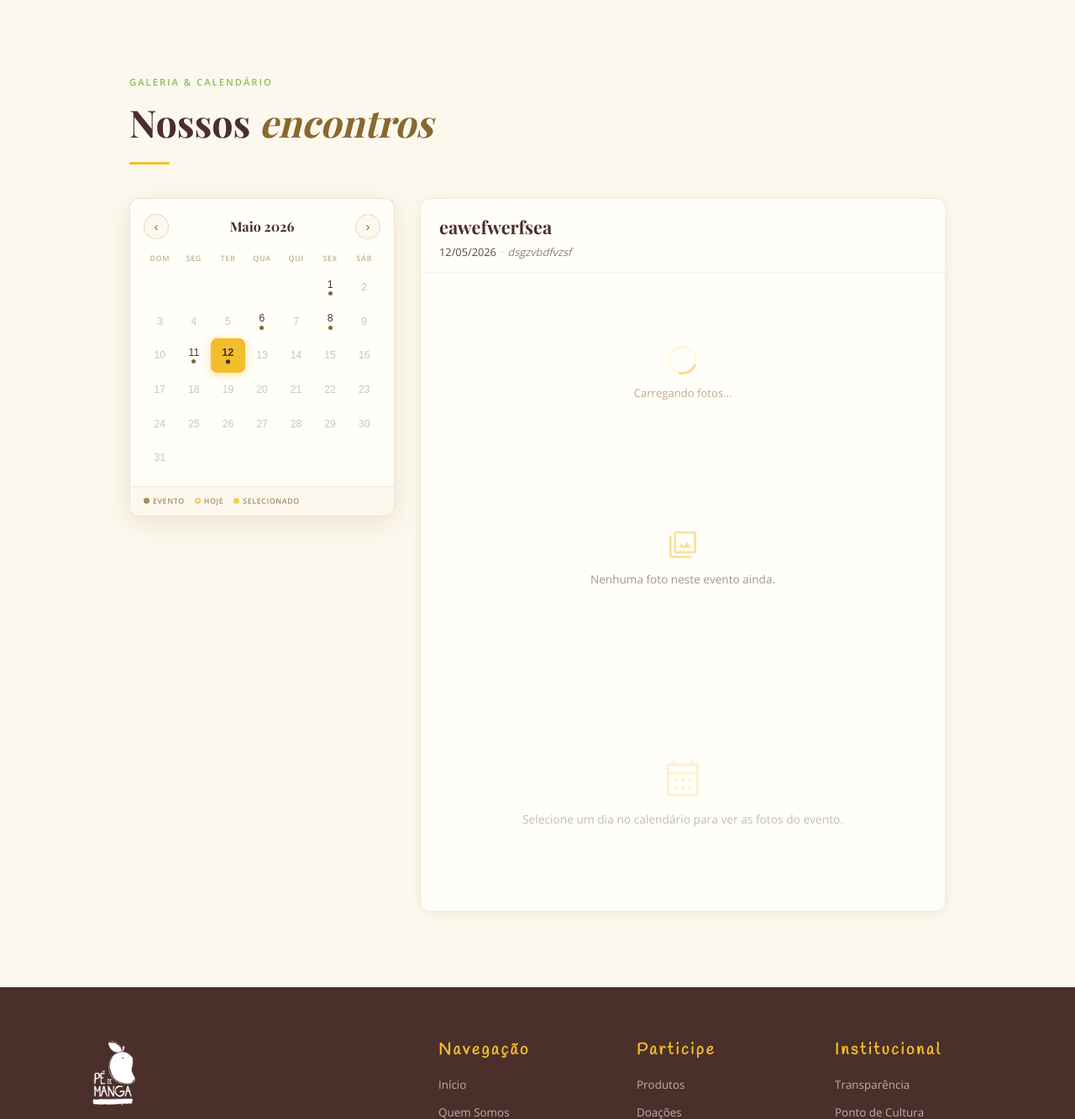
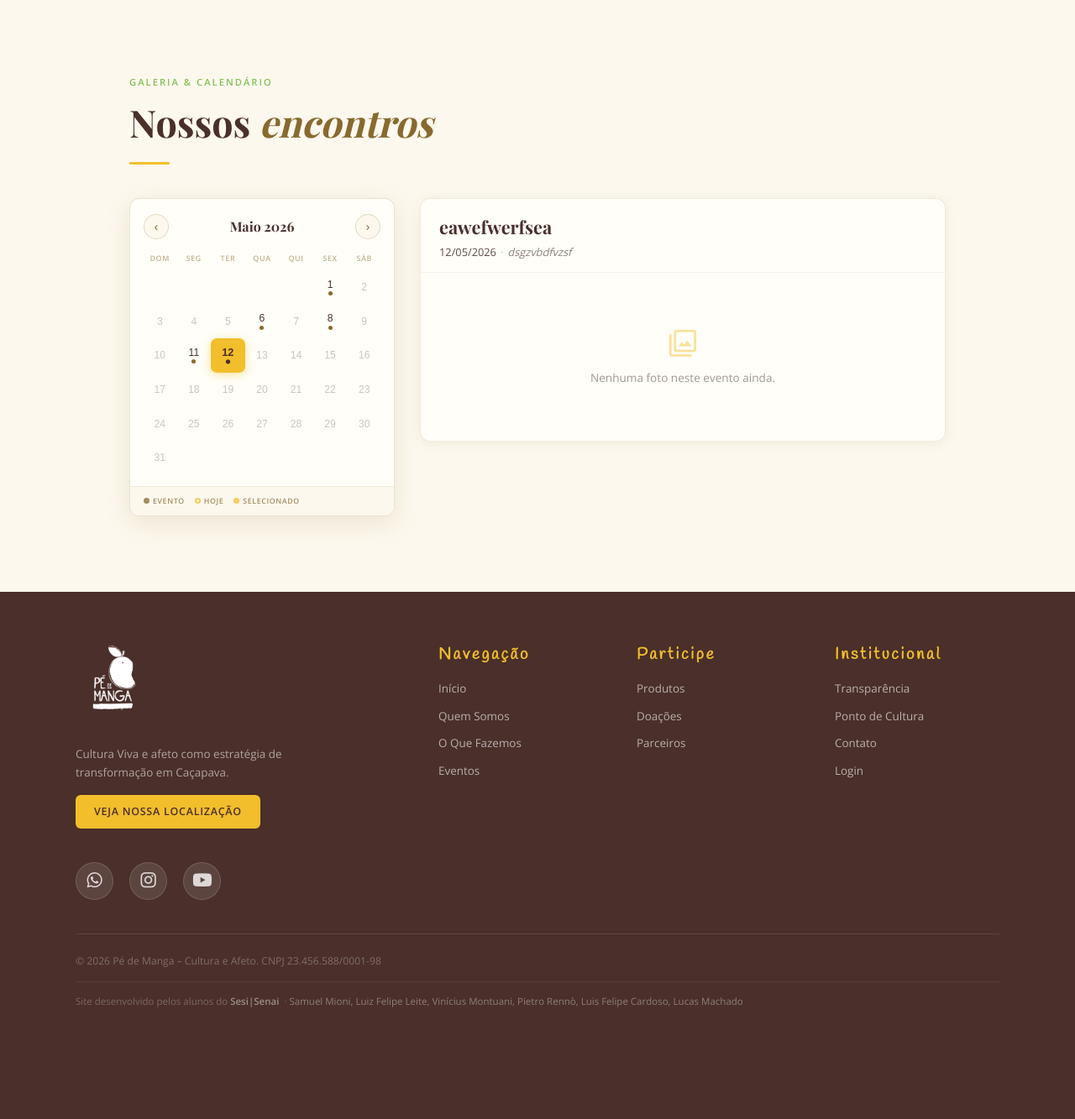
Before and after one commit to pietro-renno/pe-de-manga, a PHP site: page /eventos.php in a window 1280 px wide. Shown: the part 364-1697 px from the top of the page at 84% size. After the commit the page ends 1564 px from the top, so only its background shows below. Run offline with PHP 8.4, Linux system fonts and the light colour scheme; data comes from the database, SQL or seed files in the repository; data that the repository does not hold is empty; some web fonts are replaced.

Commit message:
bug fix: varias seções de tratamento de casos aparecendo na pagina de evento - agora somente uma seção diferente aparece por vez

```diff
--- a/assets/css/calendario.css
+++ b/assets/css/calendario.css
@@ -1,4 +1,9 @@
+[hidden] {
+  display: none !important;
+}
+
 /* ── Shell principal: calendário esquerda + painel direita ── */
+
 .cal-shell {
   display: grid;
   grid-template-columns: 316px 1fr;
@@ -7,9 +12,6 @@
   margin-top: 40px;
 }
 
-/* ─────────────────────────────────────────────────────────
-   WIDGET DO CALENDÁRIO (coluna esquerda)
-───────────────────────────────────────────────────────── */
 .cal-widget {
   position: sticky;
   top: calc(var(--nav-h) + 16px);
```
